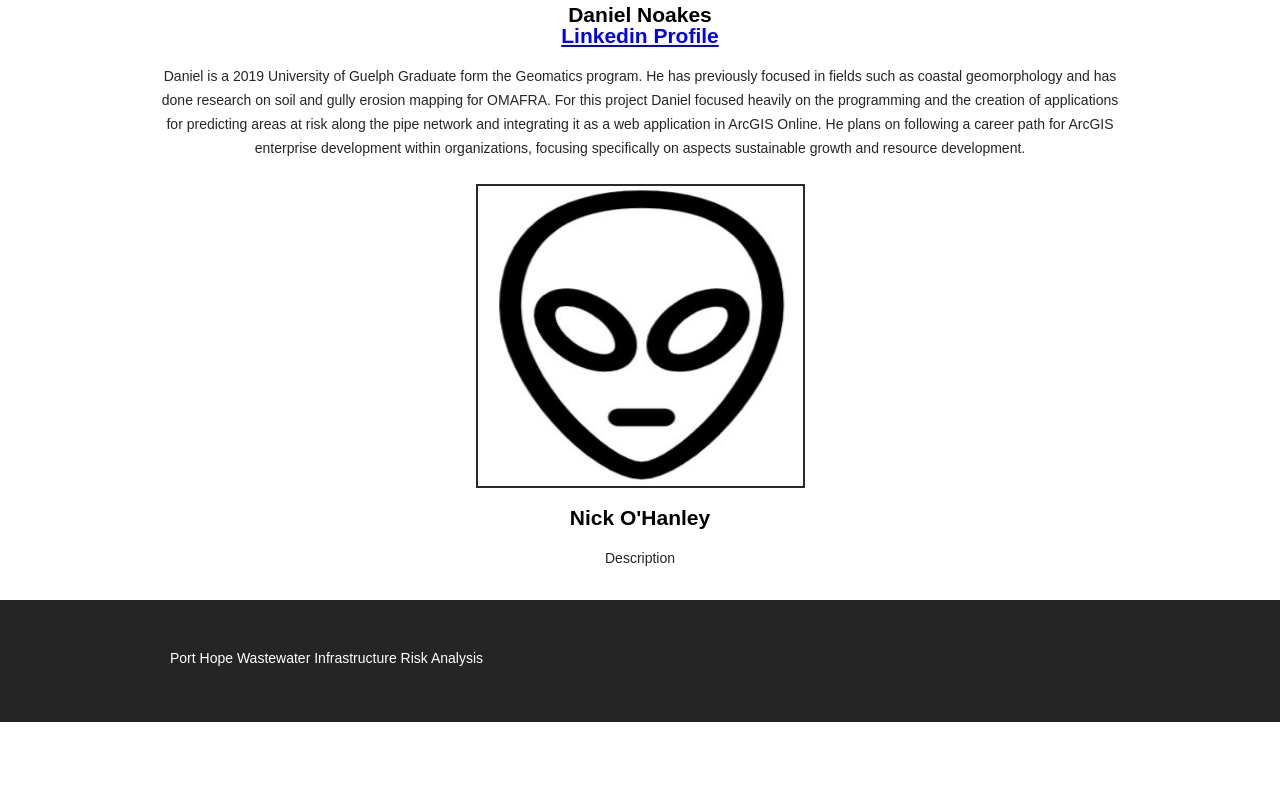
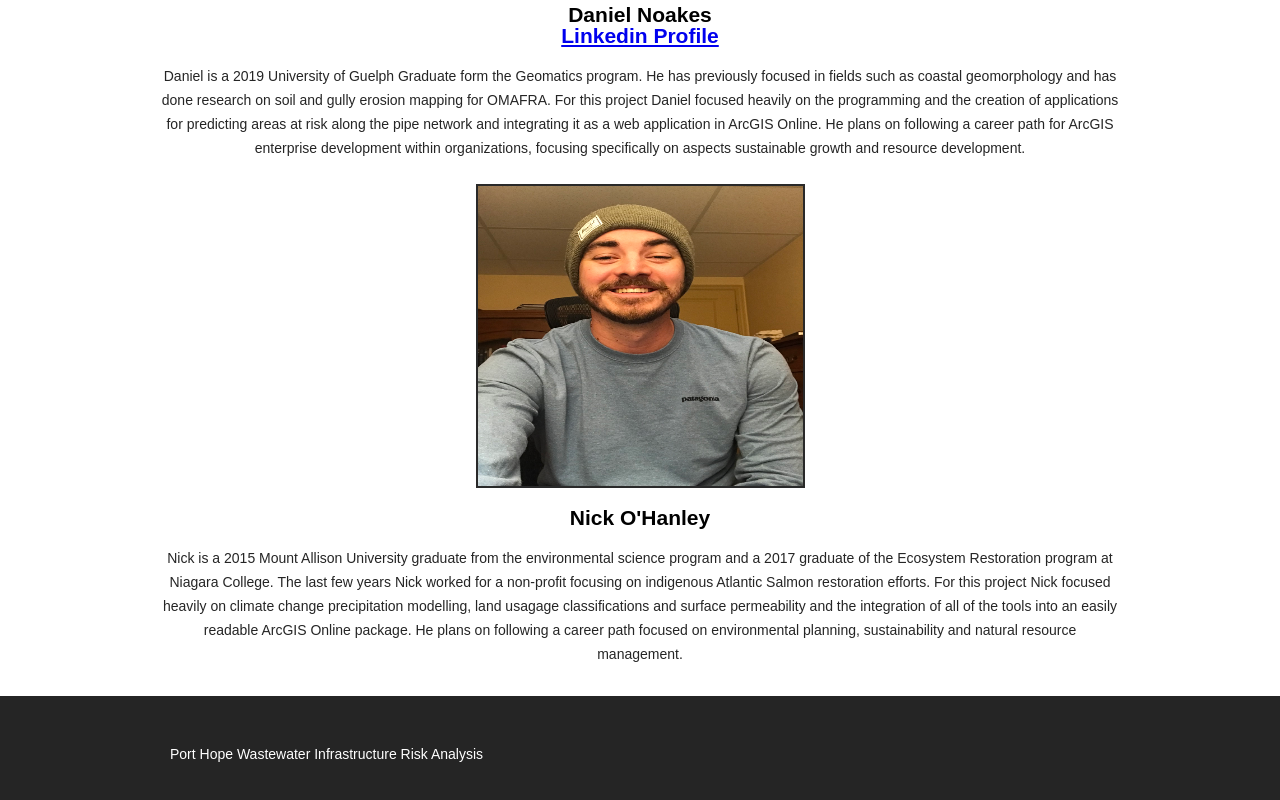
Before and after one commit to dnoakes94/PortHope, a plain HTML site: page Website/gallery.html in a window 1280 px wide. Shown: the part 1178-1978 px from the top of the page. Before the commit the page ends 1900 px from the top, so only its background shows below. Drawn offline with Linux system fonts and the light colour scheme.

Commit message:
Update gallery.html

```diff
--- a/Website/gallery.html
+++ b/Website/gallery.html
@@ -50,9 +50,12 @@
 			specifically on aspects sustainable growth and resource development.
 		</p>
 
-		<img src="images/Team_Photo.JPG" width= "325" height="300" alt="Photo of Nick">
+		<img src="images/IMG_1611.JPG" width= "325" height="300" alt="Photo of Nick">
 		<h2>Nick O'Hanley</h2>
-		<p>Description</p>
+		<p>Nick is a 2015 Mount Allison University graduate from the environmental science program and a 2017 graduate of the Ecosystem Restoration
+		program at Niagara College. The last few years Nick worked for a non-profit focusing on indigenous Atlantic Salmon restoration efforts. For this project
+		Nick focused heavily on climate change precipitation modelling, land usagage classifications and surface permeability and the integration of all of the tools
+		into an easily readable ArcGIS Online package. He plans on following a career path focused on environmental planning, sustainability and natural resource management. </p>
 
 	</div>
 	</div>
```
